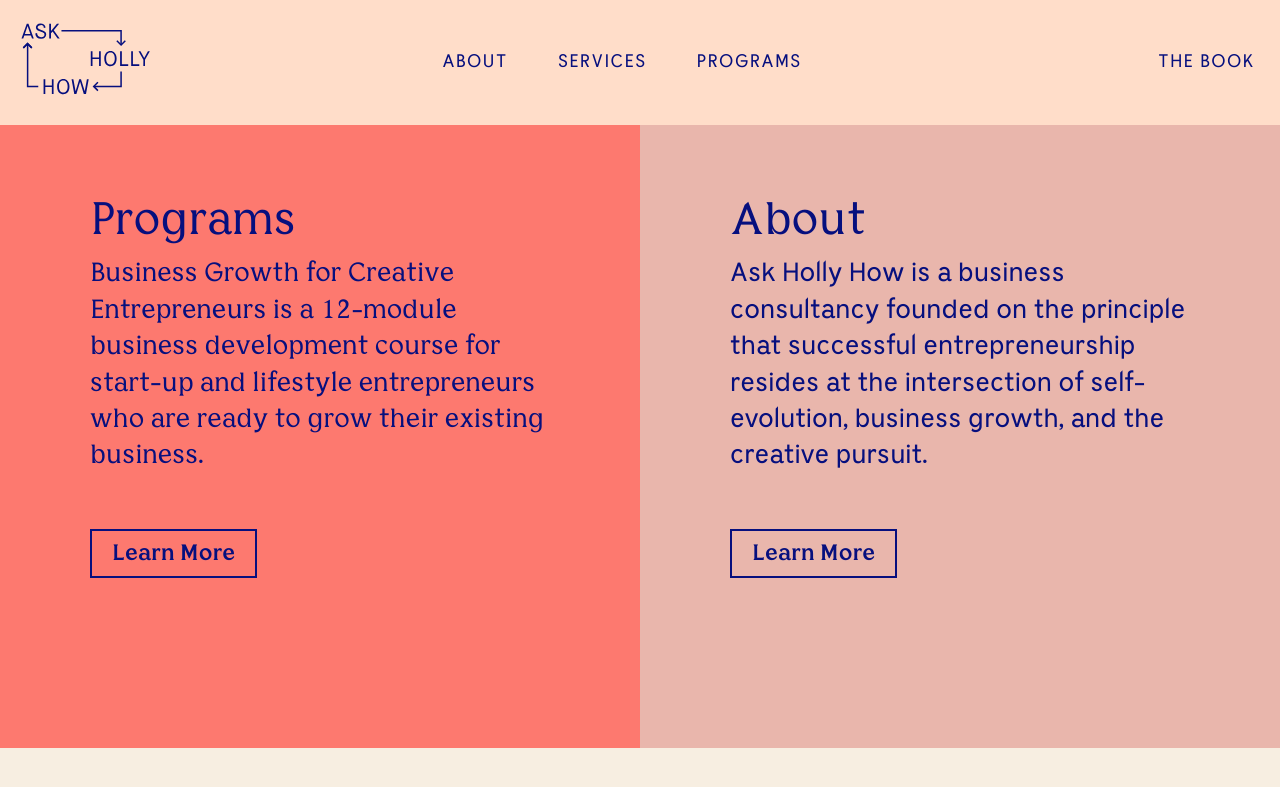
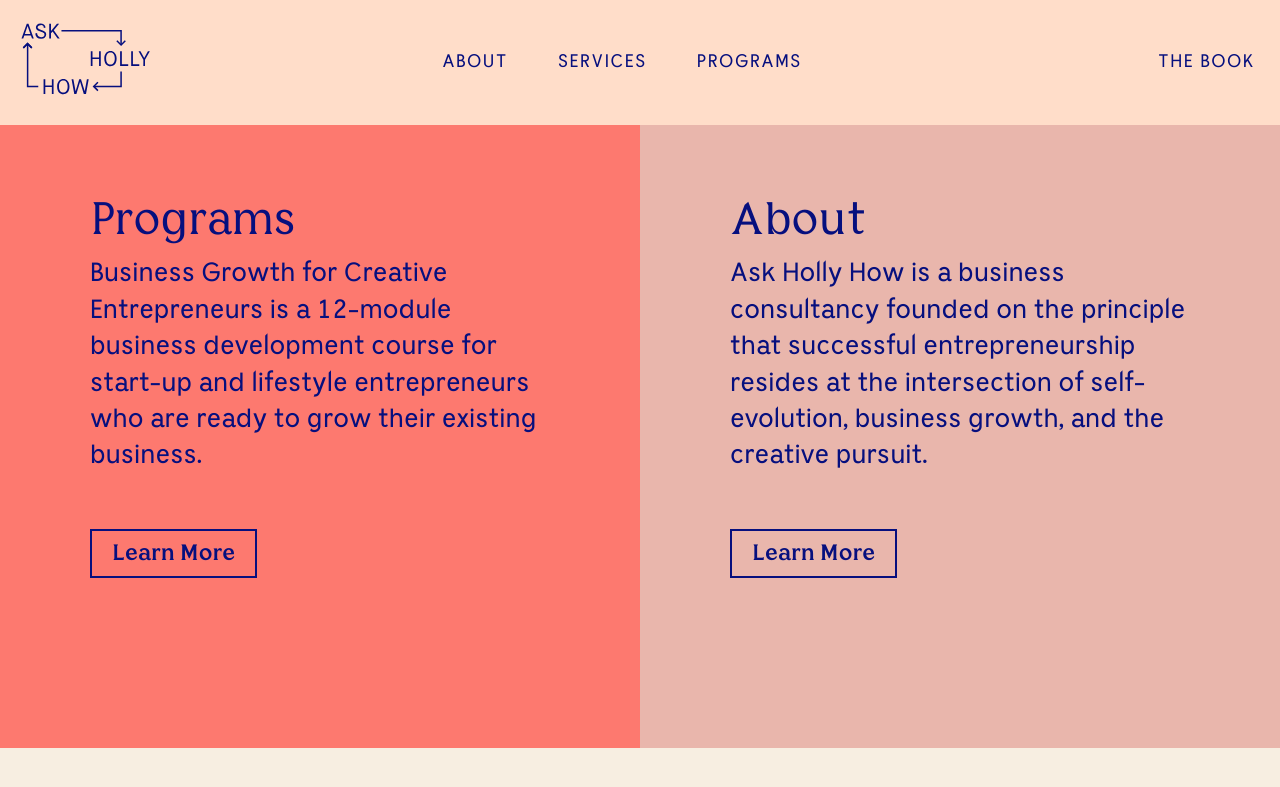
Before and after one commit to hollyhoward78/ask-holly-how, a Jekyll site: the page built from index.md, in a window 1280 px wide and 900 px high, scrolled down 1483 px. Shown: the top 787 px of the window. Built offline with Jekyll 4.4.1, drawn with Linux system fonts in a browser that asks for light colours; a script that is not in the unit is left out; comment, search, counter and statistics services are not loaded.

Commit message:
Update home.html

```diff
--- a/_layouts/home.html
+++ b/_layouts/home.html
@@ -58,7 +58,7 @@
     <div class="col-md-6 p-sm-y-6 p-xs-y-3 bg pink">
       <div class="m-sm-x-3 lead home-programs-div">
         <h5>Programs</h5>
-        <p class="m-xs-b-1"><span class="serif">Business Growth for Creative Entrepreneurs is a 12-module business development course for start-up and lifestyle entrepreneurs who are ready to grow their existing business.</p>
+        <p class="m-xs-b-1">Business Growth for Creative Entrepreneurs is a 12-module business development course for start-up and lifestyle entrepreneurs who are ready to grow their existing business.</p>
         <a href="/programs"><button class="btn-md serif bold">Learn More</button></a>
       </div>
     </div>
```
